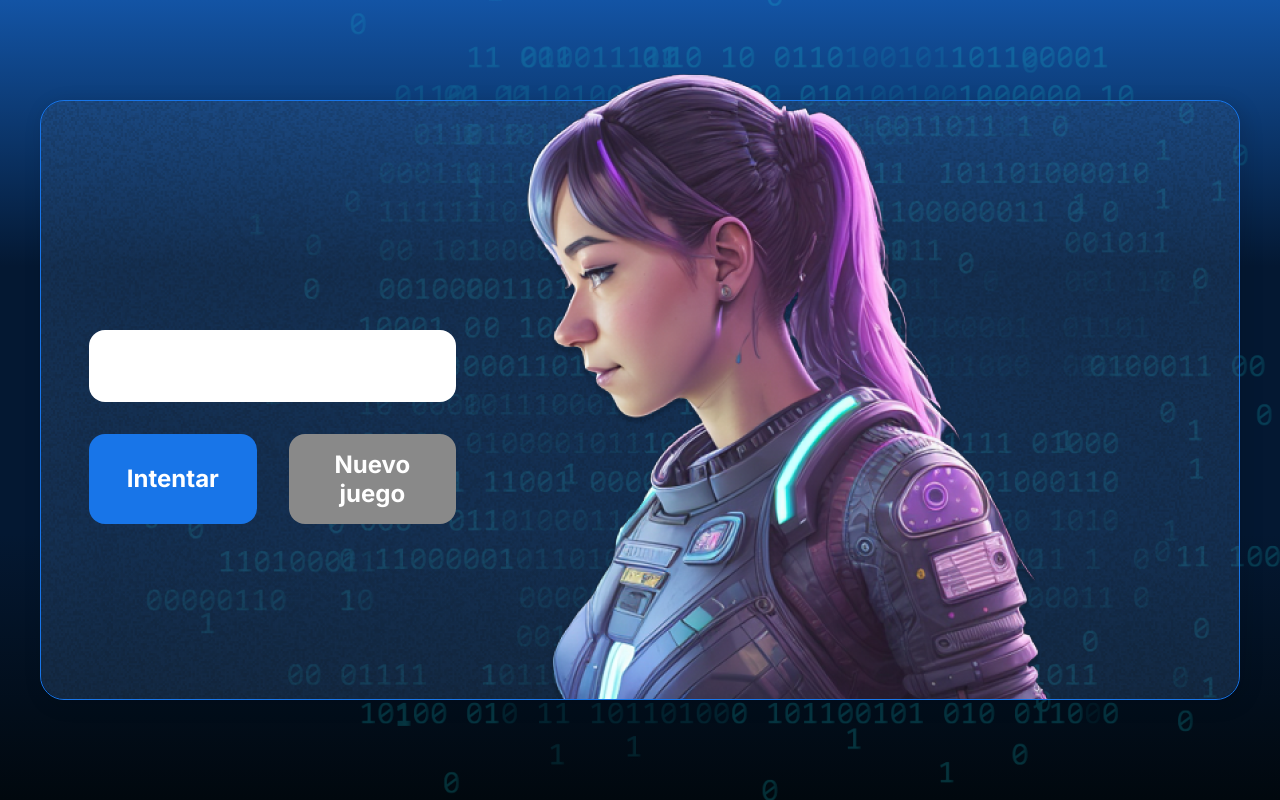
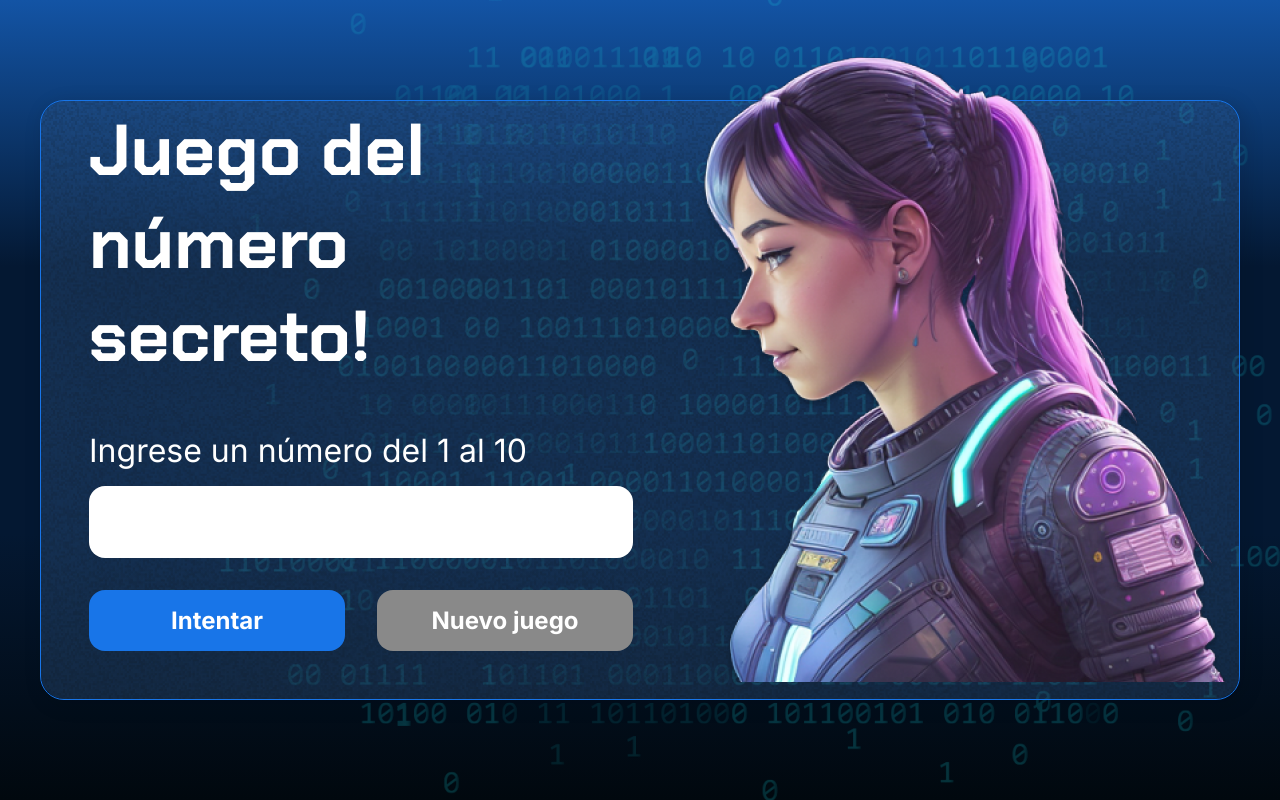
Before and after one commit to jmanriquecha/secretNumber, a website: page src/index.html in a window 1280 px wide. Drawn offline with Linux system fonts and the light colour scheme; files whose address does not match are found by name.

Commit message:
Se agrega contenido desde JS

```diff
--- a/src/index.html
+++ b/src/index.html
@@ -20,8 +20,8 @@
             <div class="container__contenido">
                 <div class="container__informaciones">
                     <div class="container__texto">
-                        <h1></h1>
-                        <p class="texto__parrafo"></p>
+                        <h1 id="titulo"></h1>
+                        <p class="texto__parrafo" id="parrafo"></p>
                     </div>
                     <input type="number" min="1" max="10" class="container__input">
                     <div class="chute container__botones">
--- a/src/js/app.js
+++ b/src/js/app.js
@@ -0,0 +1,9 @@
+// Declaración de variables
+let titulo = document.getElementById('titulo');
+let parrafo = document.getElementById('parrafo');
+
+// Agregamos texto al h1 'titulo'
+titulo.innerHTML = 'Juego del número secreto!';
+
+// Agregamos texto al elemento p 'parrafo'
+parrafo.innerHTML = 'Ingrese un número del 1 al 10';
```
